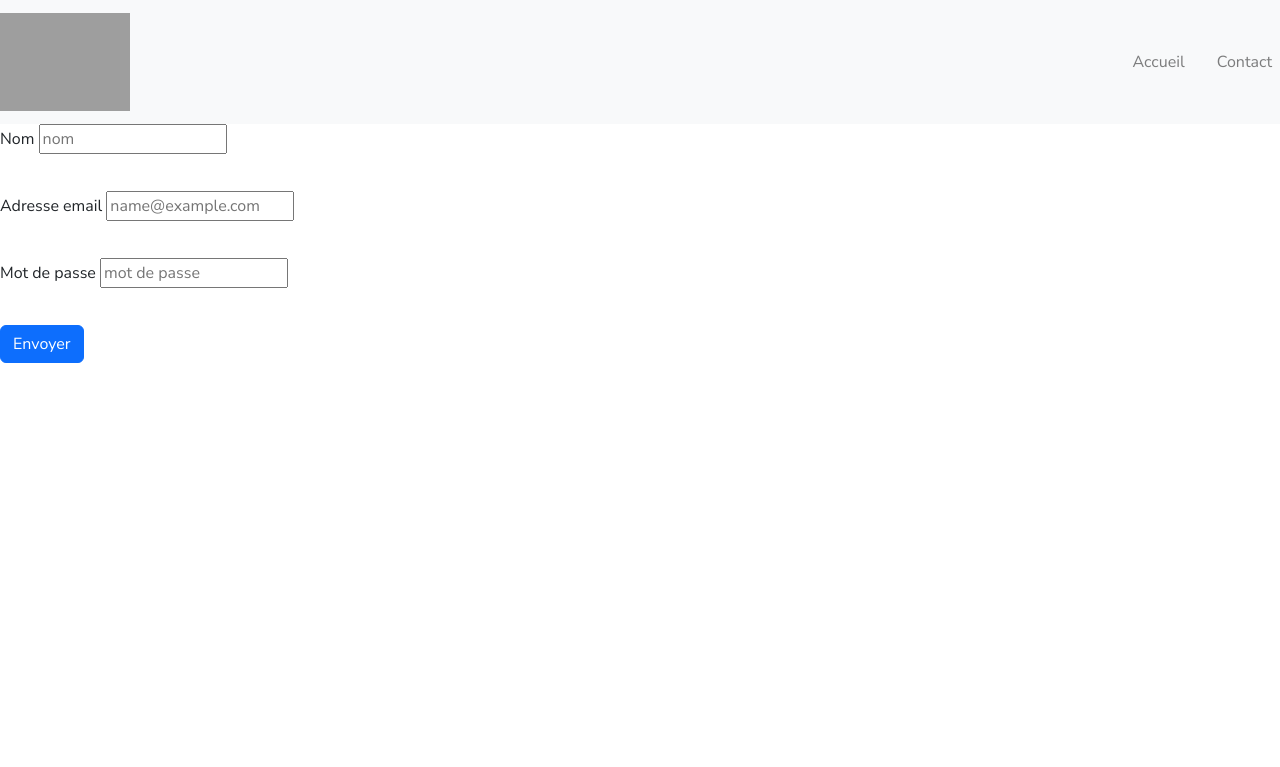
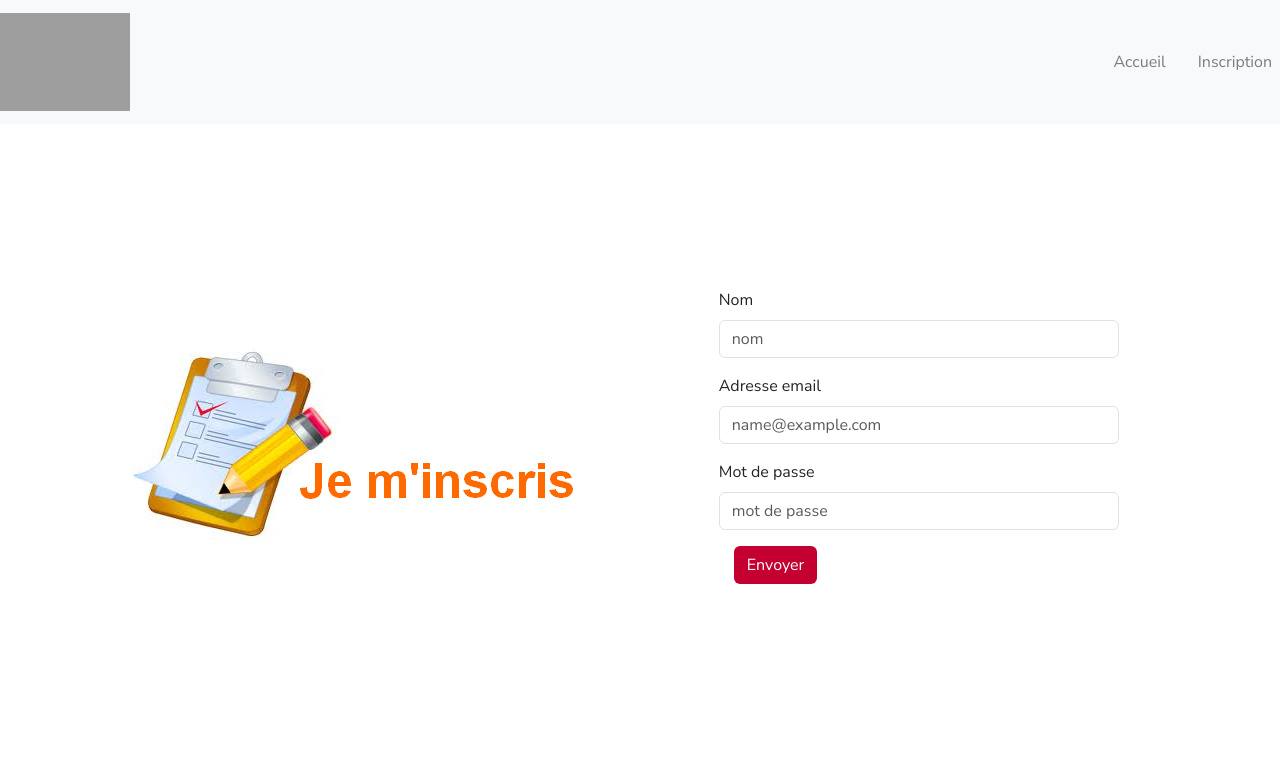
Before and after one commit to fatoumatadansoko/Briesjs1, a plain HTML site: page index.html in a window 1280 px wide. Drawn offline with nearby package versions, Linux system fonts and the light colour scheme; grey boxes are pictures that could not be loaded.

Commit message:
stylisation du de la page

```diff
--- a/index.html
+++ b/index.html
@@ -25,32 +25,43 @@
                     <a class="nav-link" href=""></a>
                 </li>
                 <li class="nav-item">
-                    <a class="nav-link" href="#">Contact</a>
+                    <a class="nav-link" href="#">Inscription</a>
                 </li>
             </ul>
         </div>
     </nav>
     <!-- Contenu principal avec un formulaire -->
-    <form class="row g-3" id="myform" method="">
+    <div class="container center-content">
+        <div class="row w-100">
+            <!-- Colonne pour l'image -->
+            <div class="col-md-6 d-flex justify-content-center align-items-center">
+                <img src="images/jeminscris.png" alt="Image" class="form-image">
+            </div>
+            <!-- Colonne pour le formulaire -->
+            <div class="col-md-6 form-container">
+                <form class="w-75" id="myform" method="">
                     <div class="mb-3">
                         <label for="nom" class="form-label">Nom</label>
-            <input type="text" id="nom" name="nom" placeholder="nom" required>
+                        <input type="text" id="nom" name="nom" placeholder="nom" class="form-control" required>
                         <span id="errorNom" class="text-danger"></span> <!-- Message d'erreur pour le nom -->
                     </div>
                     <div class="mb-3">
                         <label for="email" class="form-label">Adresse email</label>
-            <input type="email" id="email" name="email" placeholder="name@example.com" required>
+                        <input type="email" id="email" name="email" placeholder="name@example.com" class="form-control" required>
                         <span id="errorEmail" class="text-danger"></span> <!-- Message d'erreur pour l'email -->
                     </div>
                     <div class="mb-3">
                         <label for="password" class="form-label">Mot de passe</label>
-            <input type="password" id="password" name="password" placeholder="mot de passe" required>
+                        <input type="password" id="password" name="password" placeholder="mot de passe" class="form-control" required>
                         <span id="errorPassword" class="text-danger"></span> <!-- Message d'erreur pour le mot de passe -->
                     </div>
                     <div class="col-auto">
-            <button type="submit" class="btn btn-primary mb-3">Envoyer</button>
+                        <button type="submit" class="btn btn-custom mb-3">Envoyer</button>
                     </div>
                 </form>
+            </div>
+        </div>
+    </div>
     <!-- Lien vers le fichier JavaScript -->
     <script src="scripts/main.js"></script>
 </body>
--- a/scripts/main.js
+++ b/scripts/main.js
@@ -21,7 +21,7 @@ document.addEventListener('DOMContentLoaded', (event) => {
         myErrorPassword.innerHTML = "";
 
         // Vérifier si le champ de saisie du nom est vide après avoir supprimé les espaces au début et à la fin
-        if (myInputNom.value.trim() === "" || myInputNom.value.length < 6) {
+        if (myInputNom.value.trim() === "" || myInputNom.value.length < 3>15) {
             // Si le champ nom est vide, ajouter un message d'erreur
             myErrorNom.innerHTML = "Le champ nom est requis.";
             // Empêcher la soumission du formulaire
--- a/styles/style.css
+++ b/styles/style.css
@@ -53,14 +53,23 @@
             -webkit-box-orient: vertical;
         }
 
-        .banniere {
-            height: 250px;
-            width: 100%;
+
+        .center-content {
             display: flex;
-            flex-direction: column;
-            align-items: start;
+            align-items: center;
             justify-content: center;
-            padding-left: 25px;
-            gap: 25px;
-            color: #0a0a0a;
+            height: 80vh; /* Hauteur de la zone centrale */
         }
+        .form-image {
+            max-width: 100%;
+            height: auto;
+        }
+        .form-container {
+            display: flex;
+            justify-content: center;
+            align-items: center;
+        }
+        .form-container .btn-custom {
+            color: white;
+            background-color: #c3002f;
+        }
```
Also changed, not shown: images/jeminscris.png (added). Lines whose indentation alone changed are shown as unchanged.
